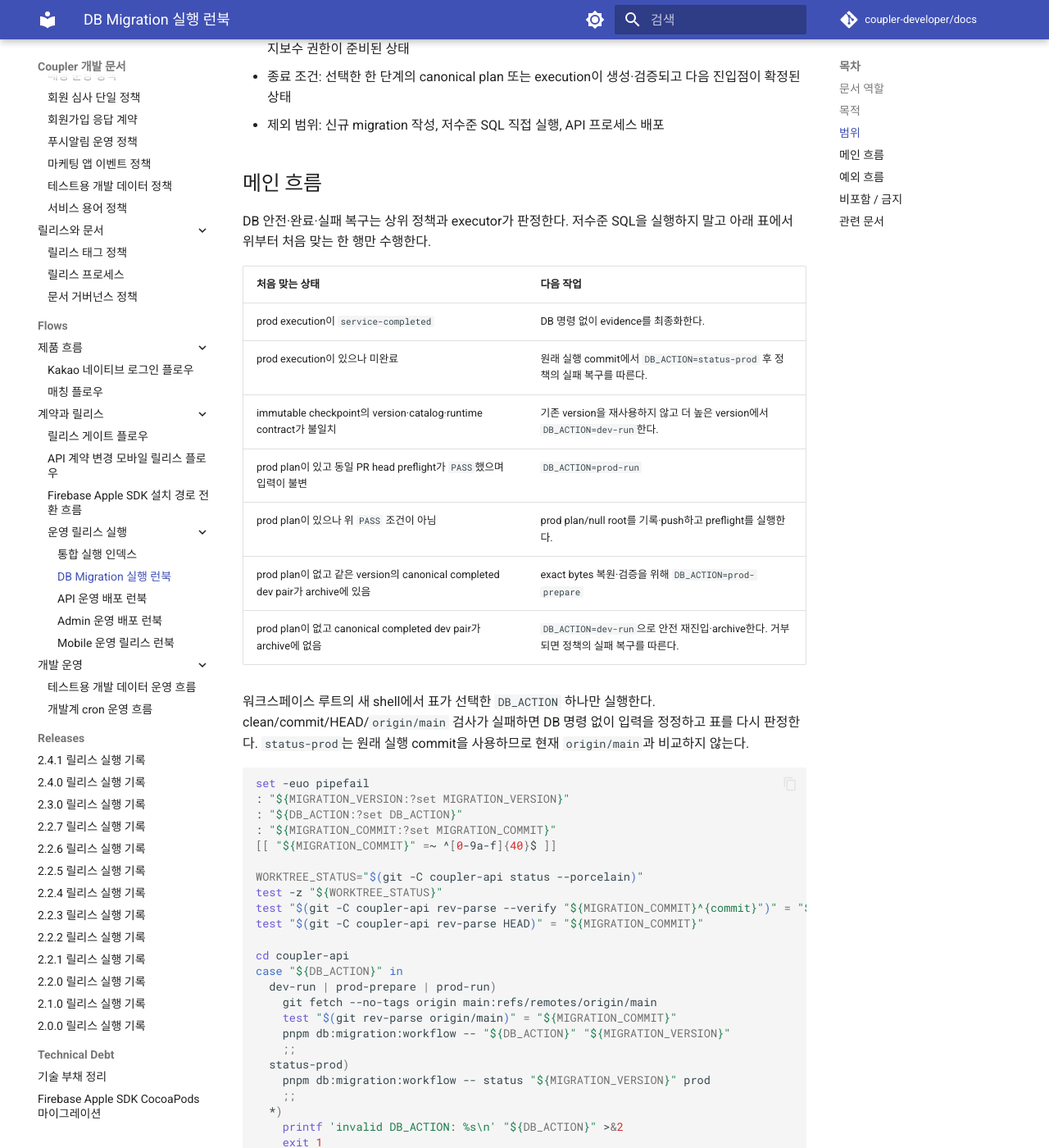
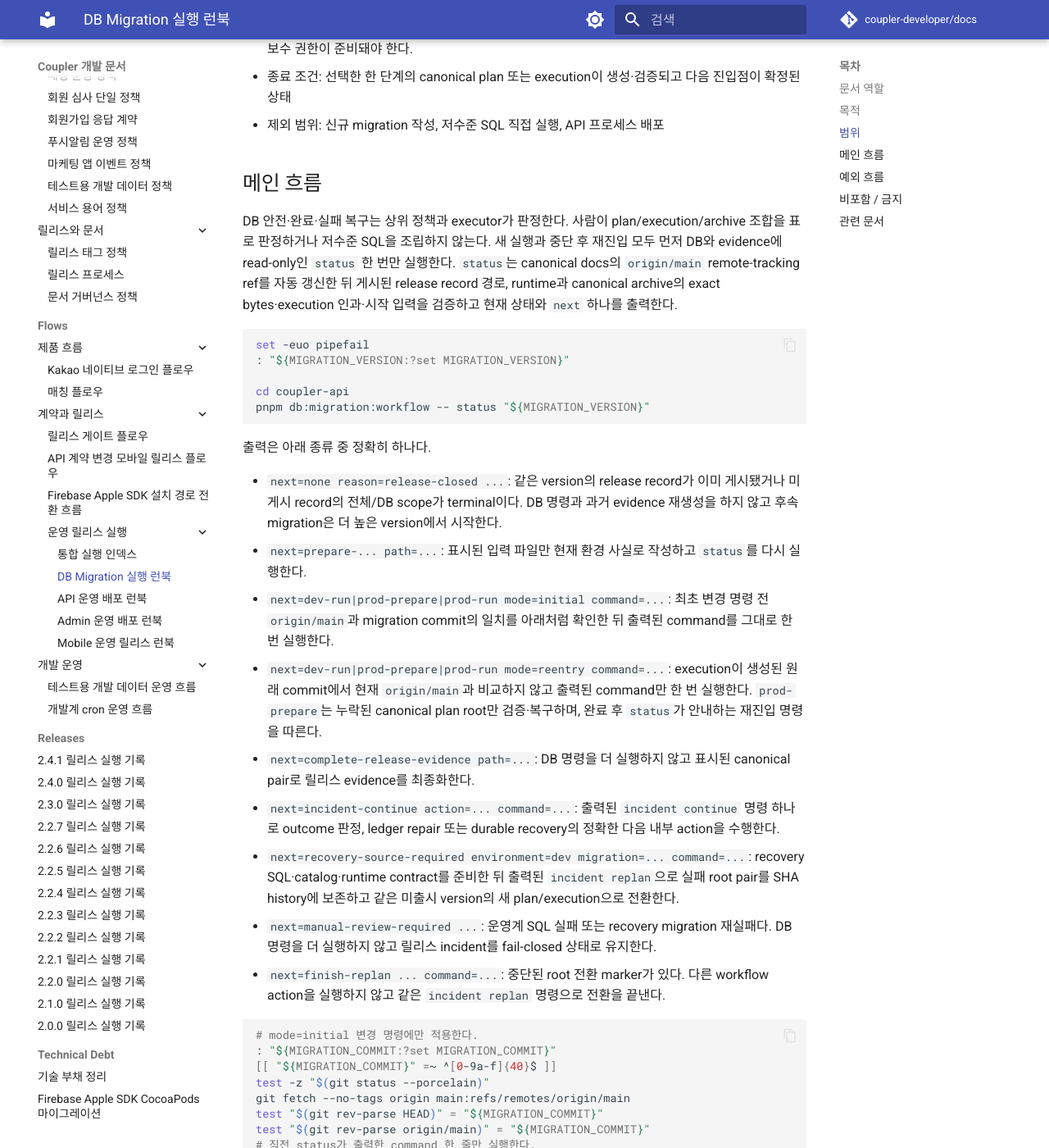
Before and after one commit to coupler-developer/docs, an MkDocs documentation site: the page built from content/flows/cross-project/db-migration-operation-flow.md, in a window 1280 px wide and 1400 px high, scrolled down 543 px. Shown: the whole window at 82% size. Built offline with MkDocs 1.6.1 and Material for MkDocs 9.7.7, drawn with Linux system fonts in a browser that asks for light colours; comment, search, counter and statistics services are not loaded; some of the changed text lies outside the part shown.

Commit message:
docs: DB migration cutover 완료 조건 통합
Background:
- maintenance와 workflow 책임이 병존해 상태 판정과 cutover 종료 조건이 반복됐다.

Reason:
- 운영자는 현재 상태에서 실행할 단 하나의 안전한 진입점을 확인할 수 있어야 한다.

Changes:
- status 중심의 정상·incident·recovery 흐름으로 실행 규범을 통합했다.
- 목표 단계와 merge/main integration 권한, cutover 완료 판정을 명시했다.

How:
- DB migration gate, release process, 운영 flow와 agent 작업 계약을 같은 책임 경계로 맞췄다.

Tests:
- yarn verify 전체 17개 작업 통과

````diff
--- a/content/AGENTS.md
+++ b/content/AGENTS.md
@@ -39,15 +39,18 @@
 | commit | 별도 명시 요청 또는 `수정하고 PR 올려줘` |
 | push | 별도 명시 요청 또는 `수정하고 PR 올려줘` |
 | PR | 별도 명시 요청 또는 `수정하고 PR 올려줘` |
+| merge/main integration | 별도 명시 요청 |
 | reviewer | 개인 또는 팀을 지정한 별도 명시 승인 |
 | deploy | 별도 명시 요청 |
 | force push·삭제 | 대상과 동작의 별도 명시 승인 |
 
-- 권한은 서로 독립적이며 `수정하고 PR 올려줘`도 reviewer 변경·deploy를 포함하지 않는다.
+- 권한은 서로 독립적이며 `수정하고 PR 올려줘`도 reviewer 변경·merge/main integration·deploy를 포함하지
+  않는다.
 - 외부 의존성은 [엔지니어링 가드레일](policy/engineering-guardrails.md)의 사전 검토를 먼저 적용한다.
-- 권한이 없는 단계 직전에는 완료 상태와 필요한 권한을 보고하고 멈춘다.
+- 목표 단계가 권한 집합을 초과하면 첫 파일 변경이나 외부 작업 전에 완료 가능한 단계, 중지 지점과 필요한 권한을
+  보고하고 목표 단계와 권한을 확정한다.
 - 첫 파일 변경 또는 외부 작업 전에 다음 계약을 기록한다.
-  `ROUTE: 요청=<유형> | 레포=<대상> | 산출물=<종류> | 도메인=<범위> | 위험=<표면> | 권한=<집합> | 필수문서=<경로> | 완료=<종료 조건>`
+  `ROUTE: 요청=<유형> | 레포=<대상> | 산출물=<종류> | 도메인=<범위> | 위험=<표면> | 목표단계=<검증 완료|외부 작업 완료|main 반영 완료|배포 완료> | 권한=<집합> | 필수문서=<경로> | 완료=<종료 조건>`
 
 ### 문서 라우팅
 
@@ -73,7 +76,7 @@
 | 푸시 타입·발송·장애 대응 | `content/policy/push-notification-policy.md` |
 | 배포·릴리스·태그 | `content/policy/release-process.md`, `content/policy/release-tag-policy.md`, 적용 runbook |
 | 코드·테스트·설정·DB 설계·변경·리뷰 | `content/policy/engineering-guardrails.md` |
-| 변경 결과 리뷰·최종 판정·commit·push·PR | `content/policy/code-review-policy.md` |
+| 변경 결과 리뷰·최종 판정·commit·push·PR·merge/main integration | `content/policy/code-review-policy.md` |
 | 테스트 변경·검증·`VERIFY` | `content/policy/testing-strategy.md` |
 | 기술부채 또는 도메인 완료 판정 | `content/technical-debt/technical-debt.md` |
 
@@ -84,14 +87,26 @@
 
 `BOOT -> CLASSIFY -> ROUTE -> BASELINE -> PLAN -> EXECUTE -> REVIEW -> VERIFY -> EXTERNAL_ACTION -> REPORT`
 
+| 목표 단계 | 완료 조건 | 선택 조건 |
+| --- | --- | --- |
+| `검증 완료` | 마지막 파일 변경 이후 독립 리뷰와 적용 품질 게이트가 통과한 상태 | `변경·구현`의 기본 목표 |
+| `외부 작업 완료` | 승인된 commit·push·PR·tag 등 main integration·deploy 전 외부 작업과 결과 확인이 끝난 상태 | 요청에 해당 외부 작업과 권한이 있음 |
+| `main 반영 완료` | 승인된 merge 뒤 원격 main ref의 반영 결과가 검증된 최종 후보와 일치하는 상태 | 요청에 merge/main integration 권한이 있음 |
+| `배포 완료` | 승인된 대상 ref 또는 산출물의 deploy와 postcheck가 끝난 상태 | 요청에 deploy 권한이 있음 |
+
+- 목표 단계는 순차 권한 등급이 아니며 해당 단계의 external action 권한을 자동으로 포함하지 않는다. 앞 단계 완료를
+  뒤 단계 완료로 확대하지 않는다.
+- `cutover 완료`는 `완료=<종료 조건>`에 cutover 대상과 Exit Gate를 고정하고 해당 목표 단계 완료 조건까지
+  충족했을 때만 사용한다. 그렇지 않으면 실제로 끝난 목표 단계만 보고한다.
 - 비적용 단계는 근거 있는 `N/A`로 판정한다. 기존 작업 확인은 `BASELINE`, 최종 판정은 `REPORT`에 포함한다.
 - 마지막 파일 변경 뒤 같은 범위의 독립 리뷰를 수행한다. 열린 Finding이 0건이면
   `열린 Finding 0건·검증 대기`를 기록한 뒤 동일 후보를 검증한다.
 - Finding은 원인을 1회 수정하고 동일 범위를 1회 재리뷰한다. 열린 Finding이 남으면 추가 자동 반복 없이
   `Finding`으로 보고한다.
 - 리뷰·검증 뒤 파일이 바뀌면 두 결과는 만료된다. 검증 실패는 `No Findings`로 판정하지 않는다.
-- commit 전에는 코드 리뷰·브랜치·커밋 정책, push·PR 전에는 코드 리뷰 정책의 Push Gate, deploy 전에는
-  릴리스 정책과 적용 runbook을 다시 읽는다.
+- commit 전에는 코드 리뷰·브랜치·커밋 정책, push·PR 전에는 코드 리뷰 정책의 Push Gate,
+  merge/main integration 전에는 코드 리뷰 정책의 병합 전 체크리스트, deploy 전에는 릴리스 정책과 적용
+  runbook을 다시 읽는다.
 - 최종 보고에는 범위, 변경, 검증, 문서 동기화, 열린 Finding, 최종 판정, 잔여 위험을 포함한다.
 
 ## 문서 인덱스
--- a/content/flows/cross-project/db-migration-operation-flow.md
+++ b/content/flows/cross-project/db-migration-operation-flow.md
@@ -13,63 +13,80 @@
 
 ## 범위
 
-- 시작 조건: migration version과 `coupler-api` 40자 commit SHA가 확정되고 환경별 DB 접근·유지보수 권한이 준비된 상태
+- 시작 조건: 확인할 migration version이 정해진 상태. 변경 명령을 실행할 때는 환경별 DB 접근·유지보수 권한이
+  준비돼야 한다.
 - 종료 조건: 선택한 한 단계의 canonical plan 또는 execution이 생성·검증되고 다음 진입점이 확정된 상태
 - 제외 범위: 신규 migration 작성, 저수준 SQL 직접 실행, API 프로세스 배포
 
 ## 메인 흐름
 
-DB 안전·완료·실패 복구는 상위 정책과 executor가 판정한다. 저수준 SQL을 실행하지 말고 아래 표에서 위부터
-처음 맞는 한 행만 수행한다.
-
-| 처음 맞는 상태 | 다음 작업 |
-| --- | --- |
-| prod execution이 `service-completed` | DB 명령 없이 evidence를 최종화한다. |
-| prod execution이 있으나 미완료 | 원래 실행 commit에서 `DB_ACTION=status-prod` 후 정책의 실패 복구를 따른다. |
-| immutable checkpoint의 version·catalog·runtime contract가 불일치 | 기존 version을 재사용하지 않고 더 높은 version에서 `DB_ACTION=dev-run`한다. |
-| prod plan이 있고 동일 PR head preflight가 `PASS`했으며 입력이 불변 | `DB_ACTION=prod-run` |
-| prod plan이 있으나 위 `PASS` 조건이 아님 | prod plan/null root를 기록·push하고 preflight를 실행한다. |
-| prod plan이 없고 같은 version의 canonical completed dev pair가 archive에 있음 | exact bytes 복원·검증을 위해 `DB_ACTION=prod-prepare` |
-| prod plan이 없고 canonical completed dev pair가 archive에 없음 | `DB_ACTION=dev-run`으로 안전 재진입·archive한다. 거부되면 정책의 실패 복구를 따른다. |
-
-워크스페이스 루트의 새 shell에서 표가 선택한 `DB_ACTION` 하나만 실행한다. clean/commit/HEAD/`origin/main`
-검사가 실패하면 DB 명령 없이 입력을 정정하고 표를 다시 판정한다. `status-prod`는 원래 실행 commit을 사용하므로
-현재 `origin/main`과 비교하지 않는다.
+DB 안전·완료·실패 복구는 상위 정책과 executor가 판정한다. 사람이 plan/execution/archive 조합을 표로
+판정하거나 저수준 SQL을 조립하지 않는다. 새 실행과 중단 후 재진입 모두 먼저 DB와 evidence에 read-only인
+`status` 한 번만 실행한다. `status`는 canonical docs의 `origin/main` remote-tracking ref를 자동 갱신한 뒤
+게시된 release record 경로, runtime과 canonical archive의 exact bytes·execution 인과·시작 입력을 검증하고
+현재 상태와 `next` 하나를 출력한다.
 
 ```bash
 set -euo pipefail
 : "${MIGRATION_VERSION:?set MIGRATION_VERSION}"
-: "${DB_ACTION:?set DB_ACTION}"
+
+cd coupler-api
+pnpm db:migration:workflow -- status "${MIGRATION_VERSION}"
+```
+
+출력은 아래 종류 중 정확히 하나다.
+
+- `next=none reason=release-closed ...`: 같은 version의 release record가 이미 게시됐거나 미게시 record의
+  전체/DB scope가 terminal이다. DB 명령과 과거 evidence 재생성을 하지 않고 후속 migration은 더 높은
+  version에서 시작한다.
+- `next=prepare-... path=...`: 표시된 입력 파일만 현재 환경 사실로 작성하고 `status`를 다시 실행한다.
+- `next=dev-run|prod-prepare|prod-run mode=initial command=...`: 최초 변경 명령 전 `origin/main`과 migration
+  commit의 일치를 아래처럼 확인한 뒤 출력된 command를 그대로 한 번 실행한다.
+- `next=dev-run|prod-prepare|prod-run mode=reentry command=...`: execution이 생성된 원래 commit에서 현재
+  `origin/main`과 비교하지 않고 출력된 command만 한 번 실행한다. `prod-prepare`는 누락된 canonical plan
+  root만 검증·복구하며, 완료 후 `status`가 안내하는 재진입 명령을 따른다.
+- `next=complete-release-evidence path=...`: DB 명령을 더 실행하지 않고 표시된 canonical pair로 릴리스
+  evidence를 최종화한다.
+- `next=incident-continue action=... command=...`: 출력된 `incident continue` 명령 하나로 outcome 판정,
+  ledger repair 또는 durable recovery의 정확한 다음 내부 action을 수행한다.
+- `next=recovery-source-required environment=dev migration=... command=...`: recovery SQL·catalog·runtime
+  contract를 준비한 뒤 출력된 `incident replan`으로 실패 root pair를 SHA history에 보존하고 같은 미출시
+  version의 새 plan/execution으로 전환한다.
+- `next=manual-review-required ...`: 운영계 SQL 실패 또는 recovery migration 재실패다. DB 명령을 더
+  실행하지 않고 릴리스 incident를 fail-closed 상태로 유지한다.
+- `next=finish-replan ... command=...`: 중단된 root 전환 marker가 있다. 다른 workflow action을 실행하지
+  않고 같은 `incident replan` 명령으로 전환을 끝낸다.
+
+```bash
+# mode=initial 변경 명령에만 적용한다.
 : "${MIGRATION_COMMIT:?set MIGRATION_COMMIT}"
 [[ "${MIGRATION_COMMIT}" =~ ^[0-9a-f]{40}$ ]]
+test -z "$(git status --porcelain)"
+git fetch --no-tags origin main:refs/remotes/origin/main
+test "$(git rev-parse HEAD)" = "${MIGRATION_COMMIT}"
+test "$(git rev-parse origin/main)" = "${MIGRATION_COMMIT}"
+# 직전 status가 출력한 command 한 줄만 실행한다.
+```
 
-WORKTREE_STATUS="$(git -C coupler-api status --porcelain)"
-test -z "${WORKTREE_STATUS}"
-test "$(git -C coupler-api rev-parse --verify "${MIGRATION_COMMIT}^{commit}")" = "${MIGRATION_COMMIT}"
-test "$(git -C coupler-api rev-parse HEAD)" = "${MIGRATION_COMMIT}"
-
-cd coupler-api
-case "${DB_ACTION}" in
-  dev-run | prod-prepare | prod-run)
-    git fetch --no-tags origin main:refs/remotes/origin/main
-    test "$(git rev-parse origin/main)" = "${MIGRATION_COMMIT}"
-    pnpm db:migration:workflow -- "${DB_ACTION}" "${MIGRATION_VERSION}"
-    ;;
-  status-prod)
-    pnpm db:migration:workflow -- status "${MIGRATION_VERSION}" prod
-    ;;
-  *)
-    printf 'invalid DB_ACTION: %s\n' "${DB_ACTION}" >&2
-    exit 1
-    ;;
-esac
-```
+`runtime-contract.json`과 시작 writer inventory는 plan/apply 전에 검증한다. 백업·재개·재기동처럼 실행
+중에 확정되는 문자열 증빙은 해당 phase에서 입력한다. 안내된 환경 변수는 문자열 prompt를 미리 채울 뿐
+evidence file 확인을 대체하지 않는다. `dev-run`과 `prod-run`은 DB phase 전에 interactive TTY를 필수로
+검사하며 비대화형 실행을 지원하지 않는다. 별도 API worktree에서는 canonical docs checkout을
+`DB_MIGRATION_DOCS_ROOT`의 절대 경로로 지정한다.
 
 ## 예외 흐름
 
 - 실행 중단·실패 뒤 같은 SQL이나 저수준 단계를 재실행하지 않는다.
-- prod execution이 시작됐으면 원래 실행 commit에서 `status-prod`로 실제 상태만 확인하고 정책의 실패 복구를
-  따른다.
+- execution이 시작됐으면 원래 실행 commit에서 `status`로 실제 상태와 단 하나의 재진입점을 확인한다.
+  출력된 정상 또는 `incident` command만 실행하며, 판정·복구 상태를 정상 workflow로 되돌리지 않는다.
+- 미출시·비종료 version에서 durable `RESUMED` 또는 `service-completed` 뒤 실제 복구를 시작할 때만 선언된
+  전략 하나로 아래 명령을 사용한다. 이후에는 `incident continue`로만 전진한다.
+
+```bash
+pnpm db:migration:workflow -- incident begin-recovery "${MIGRATION_VERSION}" <dev|prod> \
+  <previous-complete-release-final-db|lossless-reconciliation>
+```
+
 - 운영 DB가 재개된 뒤에는 snapshot/PITR만으로 되돌리지 않는다. 정책과 릴리스 기록이 허용한 무손실 복구가
   없으면 forward fix 또는 통제된 reconciliation을 사용한다.
 
@@ -77,6 +94,8 @@ esac
 
 - 이 런북을 DB 안전 조건이나 완료 판정의 SoT로 사용하지 않는다.
 - `dev-run`, `prod-prepare`, `prod-run`을 한 shell에서 연속 실행하지 않는다.
+- `status`가 출력하지 않은 workflow action을 추정하지 않는다. 위 조건의 명시적 `begin-recovery`만
+  incident 개시 action으로 별도 허용한다.
 - canonical executor 밖에서 SQL을 직접 재실행하거나 evidence를 사후 제조하지 않는다.
 
 ## 관련 문서
--- a/content/policy/db-migration-gate-policy.md
+++ b/content/policy/db-migration-gate-policy.md
@@ -99,10 +99,14 @@ cursor, in-flight 작업, idempotency, 보상·외부 sink 검증 근거를 연
    포함되며, pending은 catalog 순서를 유지한다. `adjudicableLedgerGapRefs[].ref`는
    `pendingRefs`의 exact subset이어야 한다.
 7. plan의 catalog와 SQL checksum이 배포 ref의 실제 bytes와 일치한다.
-8. 운영 plan 생성과 실제 운영 maintenance 명령 진입 때마다 참조한 개발계 plan/execution의 bytes SHA,
+8. 운영 plan 생성과 실제 운영 workflow action 진입 때마다 참조한 개발계 plan/execution의 bytes SHA,
    execution `planSha256`, 환경별 history, catalog/runtime-contract SHA를 다시 검증한다.
 
 ## 표준 절차
+
+공개 운영 진입점은 API package의 `db:migration:workflow` 하나다. 정상 실행과 outcome 판정·ledger repair·
+복구는 이 workflow의 normal/`incident` action으로만 시작하며, 내부 typed executor 파일을 CLI로 직접
+실행하지 않는다.
 
 1. runtime 계약과 writer inventory를 고정하고 API, Admin, WebSocket, cron, worker, direct SQL writer와
    queue/external-effect producer를 모두 중지한다.
@@ -226,6 +230,10 @@ Recovery plan은 원래 실패 plan과 execution의 bytes SHA, execution plan ha
 target ref를 결속한다. 실패 plan의 catalog refs는 현재 catalog의 immutable prefix여야 하며 그 뒤에는 해당
 target을 가리키는 단 하나의 append-only recovery migration만 허용한다. Recovery 뒤 원래 migration과
 recovery migration의 완료 조건과 ledger를 모두 확인한다.
+개발계 SQL/postcondition 실패는 같은 미출시 version에서만 실패 root pair를 plan SHA history와 canonical
+evidence에 먼저 보존하고 새 recovery plan root로 전환할 수 있다. 운영계 SQL/postcondition 실패와 recovery
+migration 재실패는 자동 replan하지 않고 `manual-review-required`로 유지한다. 게시됐거나 terminal인 version의
+plan, execution, release record는 incident action으로도 변경하지 않는다.
 append-only recovery migration과 forward-fix migration은 기존 plan/execution에 덧붙이지 않고 새 immutable
 plan/execution으로 수행한다. `RESUMED` 전 restore도 실패 execution을 성공으로 바꾸지 않는다. 복원 뒤
 live schema/ledger를 다시 읽어 새 plan/execution으로 정상 시작 상태와 후속 작업을 검증한다.
@@ -270,7 +278,8 @@ backup/snapshot restore를 사용할 수 있다. `RESUMED` 뒤에는 snapshot/PI
 `released | rolled_back`은 그 prod plan과 완료된 prod execution을 기록한다. `pending`의 dev execution이
 있으면 `service-completed`로 끝난 완전한 pair여야 하며 partial·failed execution은 허용하지 않는다.
 개발계 execution을 완료한 뒤에만 prod plan을 생성하고, root를 prod plan으로 전진시킨 미병합 PR
-head에서 preflight를 통과한 뒤 운영계를 실행한다. 개발계 plan/execution 생성과 실행은 API executor가
+head에서 preflight를 통과한 뒤 운영계를 실행한다. 개발계 plan/execution 생성과 실행은
+[DB Migration 실행 런북](../flows/cross-project/db-migration-operation-flow.md)의 `status`가 안내한 workflow가
 자체 안전 Gate로 수행하며, docs PR이나 preflight를 선행조건으로 요구하지 않는다. 검증기는 root execution의
 environment와 `planSha256`, prod plan 내부 dev pair와 복구 plan 내부 failed pair를 실제 archive bytes/SHA까지
 따라가며,
````
Also changed, not shown: content/flows/cross-project/release-automation-pipeline.md (+8 -8 lines), content/policy/release-process.md (+4 -2 lines).
